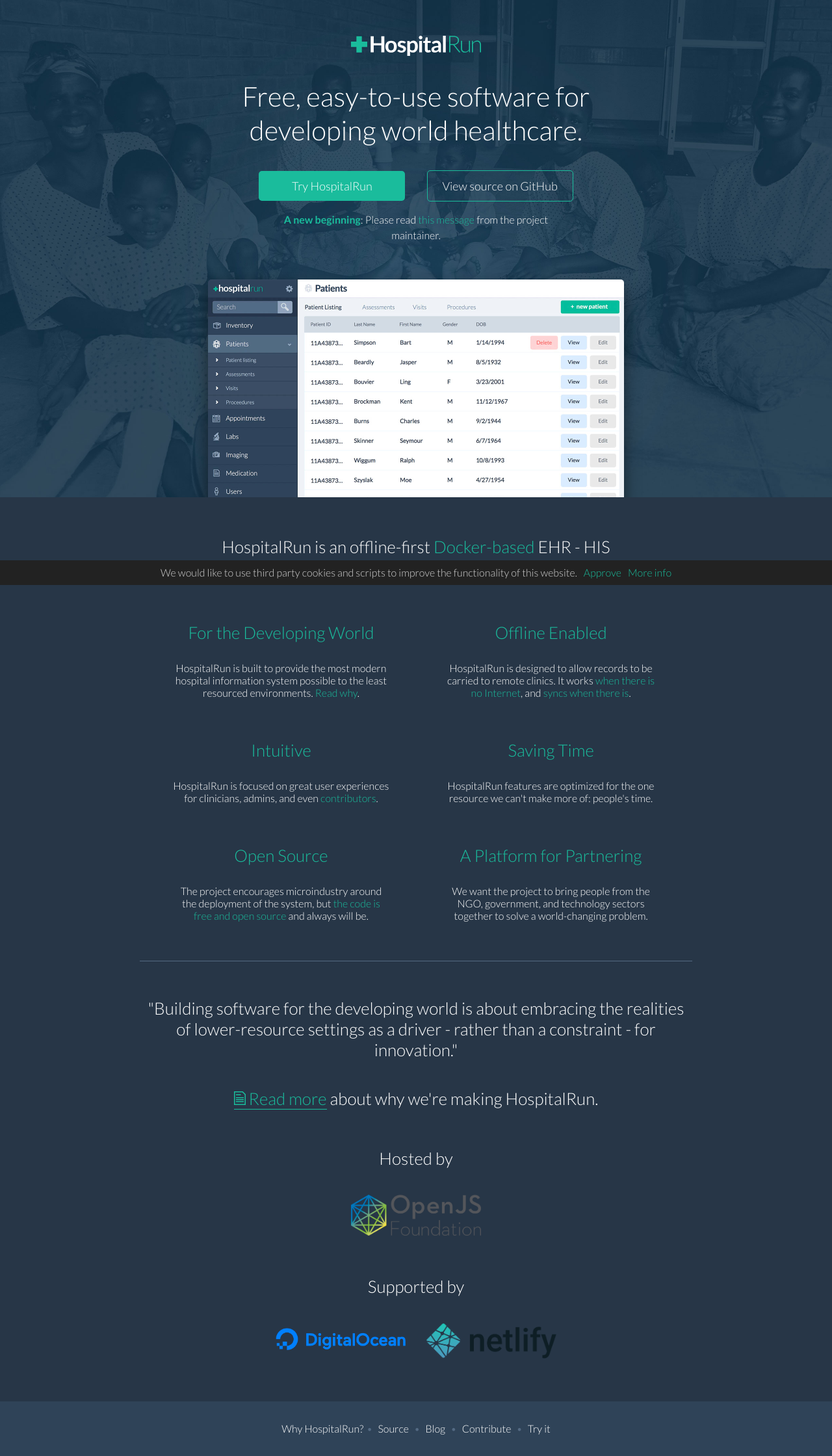
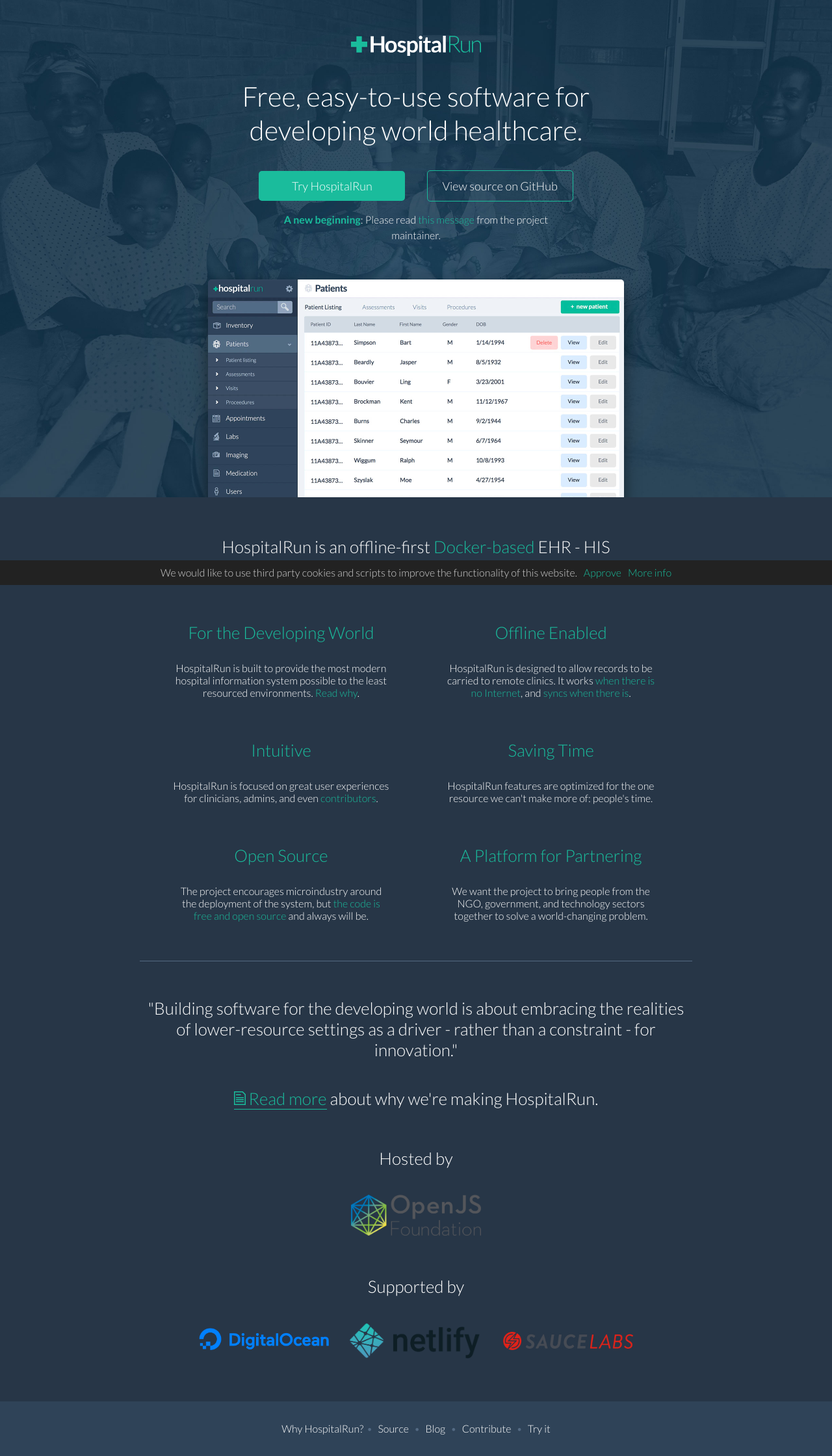
Before and after one commit to HospitalRun/hospitalrun.io, a Jekyll site: the page built from index.html, in a window 1280 px wide. Shown: the whole page at 65% size. Built offline with Jekyll 4.4.1, drawn with Linux system fonts in a browser that asks for light colours; nearby versions of some CDN libraries.

Commit message:
Adds Saucelabs logo

```diff
--- a/_includes/home/product-summary.html
+++ b/_includes/home/product-summary.html
@@ -80,7 +80,9 @@
         <h2>Supported by</h2>
         <a href="https://www.digitalocean.com" target="_blank" rel="noopener" rel=”noopener”><img class="img-do"
             src="../../img/DO_Logo_Horizontal_Blue.png" /></a><a href="https://www.netlify.com" target="_blank"
-          rel="noopener" rel=”noopener”><img src="../../img/netlify-logo-light.png" /></a>
+          rel="noopener" rel=”noopener”><img src="../../img/netlify-logo-light.png" /></a> <a
+          href="https://saucelabs.com" target="_blank" rel="noopener" rel=”noopener”><img
+            src="../../img/saucelabs-logo.png" class="img-so" /></a>
       </div>
     </div>
 
--- a/_sass/_home.scss
+++ b/_sass/_home.scss
@@ -139,6 +139,21 @@
     }
   }
 
+  .img-so {
+    padding-bottom: 0.8em;
+    margin-left: 2em;
+
+    @include media_max($bp_mobile) {
+      padding-top: 2em;
+      margin-right: 2.1em;
+    }
+
+    @include media_max($bp_tablet) {
+      padding-top: 2em;
+      margin-right: 2.1em;
+    }
+  }
+
   .read-more {
     font-size: 1.625rem;
     margin-bottom: 0;
--- a/_sass/_variables.scss
+++ b/_sass/_variables.scss
@@ -1,19 +1,20 @@
 // Variables
 // -------------------------------------------/
 
-$container-width:         980px !default;
-$grid-gutter:             10px !default;
-$bp_mobile:               630px;
+$container-width: 980px !default;
+$grid-gutter: 10px !default;
+$bp_mobile: 630px;
+$bp_tablet: 727px;
 
 // Colors
-$green:                   #1abc9c;
-$white:                   #fff;
-$bg-navy:                 #2f4358;
-$navy-drk:                #273647;
-$gray-blue:               #8FA5BC;
-$light-gray:              #e8e8e8;
-$medium-gray:             #818181;
-$navy-gray:               #3B4D63;
+$green: #1abc9c;
+$white: #fff;
+$bg-navy: #2f4358;
+$navy-drk: #273647;
+$gray-blue: #8FA5BC;
+$light-gray: #e8e8e8;
+$medium-gray: #818181;
+$navy-gray: #3B4D63;
 
 // Styles
-$text_color:              $white;
+$text_color: $white;
```
Also changed, not shown: img/saucelabs-logo.png (added).
